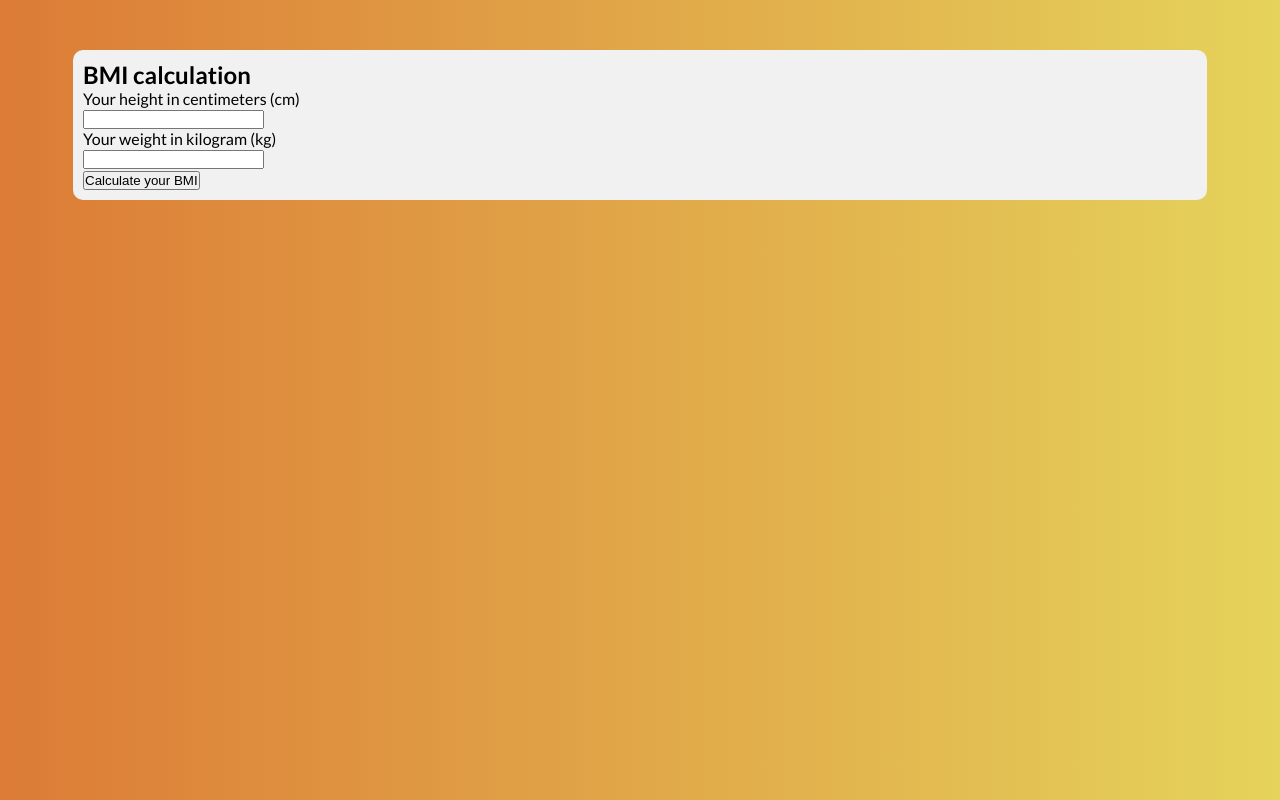
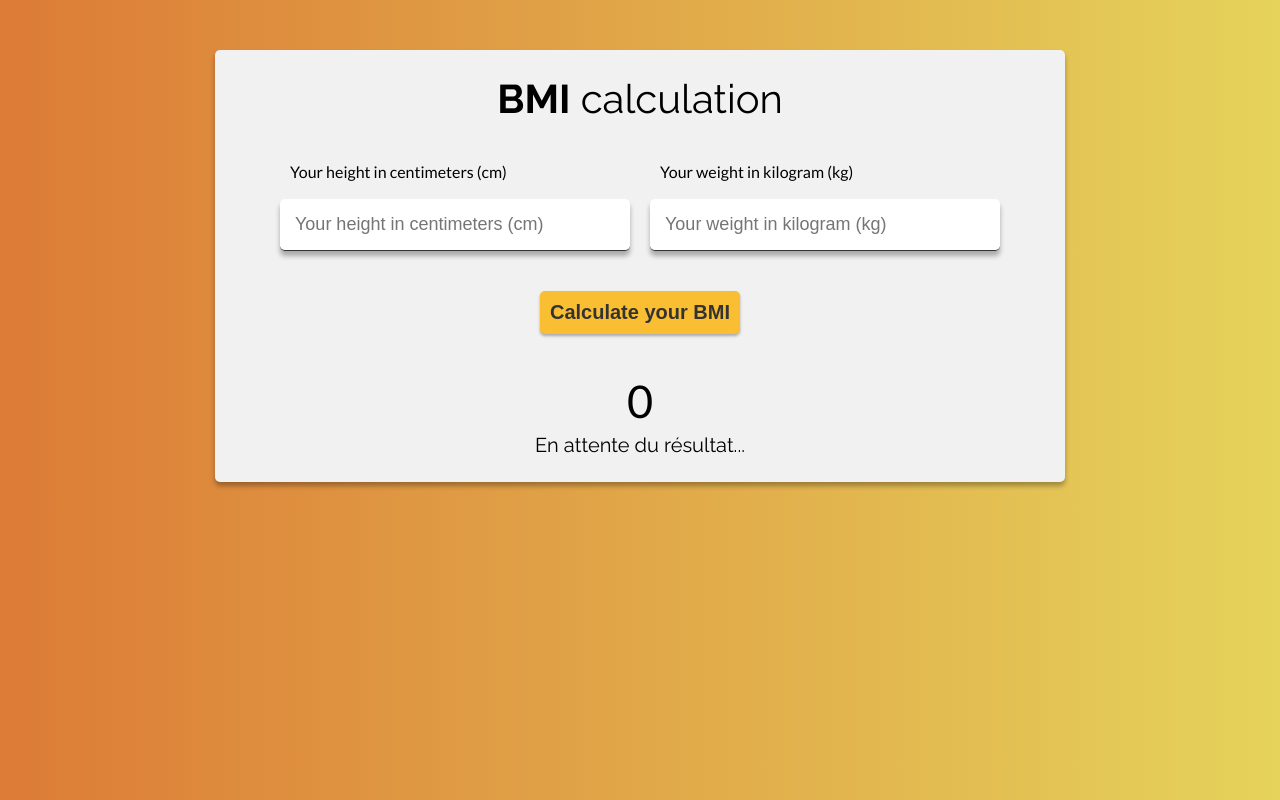
Before and after one commit to 20-projects-in-JavaScript-Udemy/BMI-Calculator, a plain HTML site: page index.html in a window 1280 px wide. Drawn offline with Linux system fonts and the light colour scheme.

Commit message:
Css implementation

```diff
--- a/index.html
+++ b/index.html
@@ -1,5 +1,6 @@
 <!DOCTYPE html>
 <html lang="fr">
+
 <head>
     <meta charset="UTF-8" />
     <meta http-equiv="X-UA-Compatible" content="IE=edge" />
@@ -10,29 +11,32 @@
     <link rel="preconnect" href="https://fonts.gstatic.com" crossorigin />
     <link
         href="https://fonts.googleapis.com/css2?family=Lato:wght@100;300;400;700;900&family=Raleway:wght@100;200;300;400;500;600;700;800;900&display=swap"
-      rel="stylesheet"
-    />
+        rel="stylesheet" />
 </head>
+
 <body>
     <section class="container">
-        <div class="card">
-            <h1 class="card__title">BMI calculation</h1>
-            <form action="#" class="card__form">
-                <div class="card__form-height">
-                    <div class="card__form-text">Your height in centimeters (cm)</div>
-                    <input type="number" class="card__form-input-height">
+        <h1 class="container__title"><span>BMI</span> calculation</h1>
+        <form action="#" class="container__form">
+            <div class="container__inputs">
+                <div class="container__input-group">
+                    <label class="container__input-text">Your height in centimeters (cm)</label>
+                    <input type="number" class="container__input-field" placeholder="Your height in centimeters (cm)">
                 </div>
-                <div class="card__form-weight">
-                    <div class="card__form-text">Your weight in kilogram (kg)</div>
-                    <input type="number" class="card__form-input-weight">
+                <div class="container__input-group">
+                    <label class="container__input-text">Your weight in kilogram (kg)</label>
+                    <input type="number" class="container__input-field" placeholder="Your weight in kilogram (kg)">
                 </div>
-                <input type="submit" value="Calculate your BMI">
+            </div>
+            <button class="container__button">Calculate your BMI</button>
         </form>
-            <p class="card__result"></p>
+        <div class="container__result">
+            <p class="container__result-value">0</p>
+            <p class="container__result-text">En attente du résultat...</p>
         </div>
-
     </section>
 
     <script src="app.js"></script>
 </body>
+
 </html>
--- a/style.css
+++ b/style.css
@@ -9,18 +9,98 @@
 body {
     min-height: 100vh;
     font-family: Lato, Helvetica, sans-serif;
-  background-image:linear-gradient(to right, #dc7b36, #e5d35b);
+    background-image: linear-gradient(to right, #dc7b36, #e5d35b);
     background-repeat: no-repeat;
     background-size: cover;
     padding: clamp(20px, 5vw, 50px) 10px 10px;
-    display: flex;
-    align-items: center;
-    flex-direction: column;
 }
 
 .container {
     background-color: #F1F1F1;
-    width:  90%;
+    max-width: 850px;
+    padding: 25px;
+    margin: 0 auto;
+    border-radius: 5px;
+    box-shadow: 0 4px 5px rgba(0, 0, 0, 0.3);
+}
+
+.container__title {
+    font-family: Raleway, sans-serif;
+    font-size: 40px;
+    text-align: center;
+    margin-bottom: 40px;
+    font-weight: 400;
+}
+
+.container__title span {
+    font-weight: 700;
+}
+
+.container__inputs {
+    display: grid;
+    gap: 20px;
+}
+
+.container__input-group {
+    display: flex;
+    flex-direction: column;
+}
+
+.container__input-group label {
+    margin-bottom: 18px;
+    margin-left: 10px;
+}
+
+.container__input-group input {
+    width: 100%;
+    font-size: 18px;
+    padding: 15px;
+    border: none;
+    border-bottom: 1px solid #333;
+    box-shadow: 0 5px 5px rgba(0, 0, 0, 0.3);
+    border-radius: 5px;
+}
+
+.container__button {
+    font-size: 20px;
+    min-width: 200px;
+    margin: 40px auto;
+    display: block;
     padding: 10px;
-    border-radius: 10px;
+    border: none;
+    font-weight: 700;
+    border-radius: 5px;
+    color: #333;
+    cursor: pointer;
+    background-color: #fabe33;
+    box-shadow: 0 2px 3px rgba(0, 0, 0, 0.3);
+    transition: background-color 300ms, box-shadow 300ms;
 }
+
+.container__button:hover {
+    background-color: #f2b527;
+    box-shadow: 0 4px 5px rgba(0, 0, 0, 0.3);
+}
+
+.container__result {
+    text-align: center;
+}
+.container__result-value {
+    font-size: 45px;
+    font-weight: 500;
+    margin-bottom: 5px;
+}
+.container__result-text {
+    font-family: Raleway, sans-serif;
+    font-size: 20px;
+}
+
+@media (min-width: 800px){
+    .container__inputs {
+        display: flex;
+        justify-content: center;
+    }
+    .container__input-group input {
+        min-width: 350px;
+    }
+}
```
Lines whose indentation alone changed are shown as unchanged.
